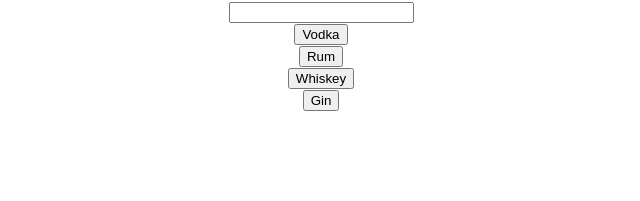
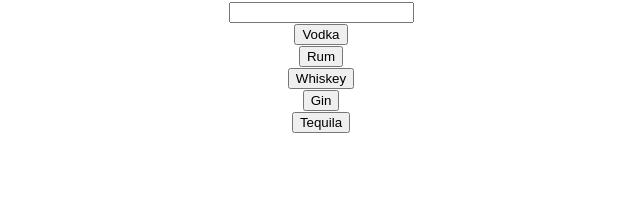
Before and after one commit to anjaliruth/typeScript-quotes, a React (Create React App) app: page / in a window 1280 px wide. Shown: the part 81-282 px from the top of the page, without its empty margins (319-959 px from the left). Built offline with nearby package versions, Linux system fonts and the light colour scheme.

Commit message:
routing to specific recipe works

```diff
--- a/src/App.tsx
+++ b/src/App.tsx
@@ -1,9 +1,9 @@
 import "./App.css";
-import QuoteDisplay from "./components/QuoteDisplay";
-import { useState, createContext } from "react";
-import RecipeDisplay from "./components/CocktailDisplay";
+import { useState } from "react";
+import RecipeDisplay from "./components/RecipeDisplay";
 import { Route, Routes } from "react-router-dom";
 import Home from "./components/Home";
+import CocktailDisplay from "./components/CocktailDisplay";
 export interface Recipe {
   idDrink: string;
   strDrink: string;
@@ -57,35 +57,52 @@ export interface Recipe {
   strCreativeCommonsConfirmed?: string;
   dateModified?: string;
 }
-
-
+export const spirits = ["Vodka", "Rum", "Whiskey", "Gin", "Tequila"];
 function App() {
   const [search, setSearch] = useState<string>("");
   const [spiritCategory, setSpiritCategory] = useState<string>("");
   const [result, setResult] = useState<Recipe[]>([]);
-  const [recipe, setRecipe] = useState<Recipe[]>([]);
+  const [recipe, setRecipe] = useState<Recipe>({} as Recipe);
   const [isLoading, setIsLoading] = useState<boolean>(false);
-  const [test, setTest] = useState("")
 
   console.log(search);
   console.log(spiritCategory);
   console.log(result);
   console.log("recipe:", recipe);
-  function handleSearch(e: React.ChangeEvent<HTMLInputElement>):void {
+  function handleSearch(e: React.ChangeEvent<HTMLInputElement>): void {
     setSearch(e.target.value);
   }
 
-  function handleCategory(spirit:string):void {
+  function handleCategory(spirit: string): void {
     setSpiritCategory(spirit);
   }
 
   return (
     <div className="App">
       <Routes>
+        <Route
+          path="/"
+          element={
+            <Home
+              handleCategory={handleCategory}
+              handleSearch={handleSearch}
+              search={search}
+            />
+          }
+        />
 
-     <Route path="/" element={<Home handleCategory={handleCategory} handleSearch={handleSearch} search={search} />} />
+{recipe && (
+    <Route
+      path="/:drink/recipe"
+      element={<RecipeDisplay recipe={recipe} />}
+    />
+  )}
+        {/* window.location.href */}
 
-     <Route path="/:spirit" element={<RecipeDisplay
+        <Route
+          path="/:spirit/collection"
+          element={
+            <CocktailDisplay
               search={search}
               spiritCategory={spiritCategory}
               setResult={setResult}
@@ -93,10 +110,11 @@ function App() {
               isLoading={isLoading}
               setIsLoading={setIsLoading}
               recipe={recipe}
-        setRecipe={setRecipe} />} />
+              setRecipe={setRecipe}
+            />
+          }
+        />
       </Routes>
-
-
     </div>
   );
 }
--- a/src/components/CocktailDisplay.tsx
+++ b/src/components/CocktailDisplay.tsx
@@ -1,5 +1,5 @@
 import React, { useEffect } from "react";
-import { useParams } from "react-router-dom";
+import { Link, useParams } from "react-router-dom";
 import { Recipe } from "../App";
 
 interface CocktailDisplayProps {
@@ -8,7 +8,7 @@ interface CocktailDisplayProps {
   setResult: React.Dispatch<React.SetStateAction<any>>;
   result: Recipe[];
   setRecipe: React.Dispatch<React.SetStateAction<any>>;
-  recipe: Recipe[];
+  recipe: Recipe;
   setIsLoading: React.Dispatch<React.SetStateAction<boolean>>;
   isLoading: boolean;
 }
@@ -23,7 +23,7 @@ export default function CocktailDisplay({
   recipe,
   setRecipe,
 }: CocktailDisplayProps) {
-  const {spirit} = useParams()
+  const {spirit, drink} = useParams()
 
   async function fetchRecipes(apiURL: string): Promise<void> {
     try {
@@ -36,7 +36,7 @@ export default function CocktailDisplay({
       setIsLoading(false);
     }
   }
-
+  console.log("SPIRIT", spirit)
   useEffect(() => {
     let apiURL = "";
     setIsLoading(true);
@@ -63,18 +63,23 @@ export default function CocktailDisplay({
     setRecipe(data.drinks[0]);
   }
 
+
   return (
     <div>
 
-<h1>{spirit } Cocktails</h1>
+
+
+
+<h1>{spirit} Cocktails</h1>
       {isLoading && <p>Loading...</p>}
       {!isLoading &&
         result.map((cocktail, i) => {
           return (
-            <div className="" key={cocktail.idDrink}>
+            <div key={cocktail.idDrink}>
               <h2>{cocktail.strDrink}</h2>
               <img src={cocktail.strDrinkThumb} alt={cocktail.strDrink} />
-              <button onClick={()=>fetchRecipeByID(cocktail.idDrink)}>View Recipe</button>
+             <Link to={`/${cocktail.strDrink}/recipe`} > <button onClick={()=>fetchRecipeByID(cocktail.idDrink)}>View Recipe</button>
+             </Link>
             </div>
           );
         })}
--- a/src/components/Home.tsx
+++ b/src/components/Home.tsx
@@ -1,12 +1,13 @@
 import React from "react";
 import { Link } from "react-router-dom";
+import { spirits } from "../App";
 interface HomeDisplayProps {
   search: string;
   handleSearch: (event: React.ChangeEvent<HTMLInputElement>) =>void;
   handleCategory: (spirit:string)=>void;
 }
 export default function Home({handleSearch, search, handleCategory}: HomeDisplayProps) {
-  const spirits = ["Vodka", "Rum", "Whiskey", "Gin"];
+
   return (
     <div>
       <h1>Cocktail Recipes</h1>
@@ -16,7 +17,7 @@ export default function Home({handleSearch, search, handleCategory}: HomeDisplay
       {spirits.map((spirit, i) => {
         return (
           <div key={i}>
-            <Link to={ `/${spirit}`}>
+            <Link to={`/${spirit}/collection`}>
             <button
               key={spirit}
               value={spirit}
--- /dev/null
+++ b/src/components/RecipeDisplay.tsx
@@ -0,0 +1,18 @@
+import React from "react";
+import { Recipe } from "../App";
+import { useParams } from "react-router-dom";
+
+interface RecipeDisplayProps {
+    recipe: Recipe
+}
+export default function RecipeDisplay({ recipe }: RecipeDisplayProps) {
+    const {drink} = useParams()
+    console.log("Recipe:", recipe)
+  return (
+    <div>
+      <h1>Test</h1>
+      <h1>{recipe.strDrink}</h1>
+      <img src={recipe.strDrinkThumb} alt={recipe.strDrink}/>
+    </div>
+  );
+}
```
Lines whose indentation alone changed are shown as unchanged.
